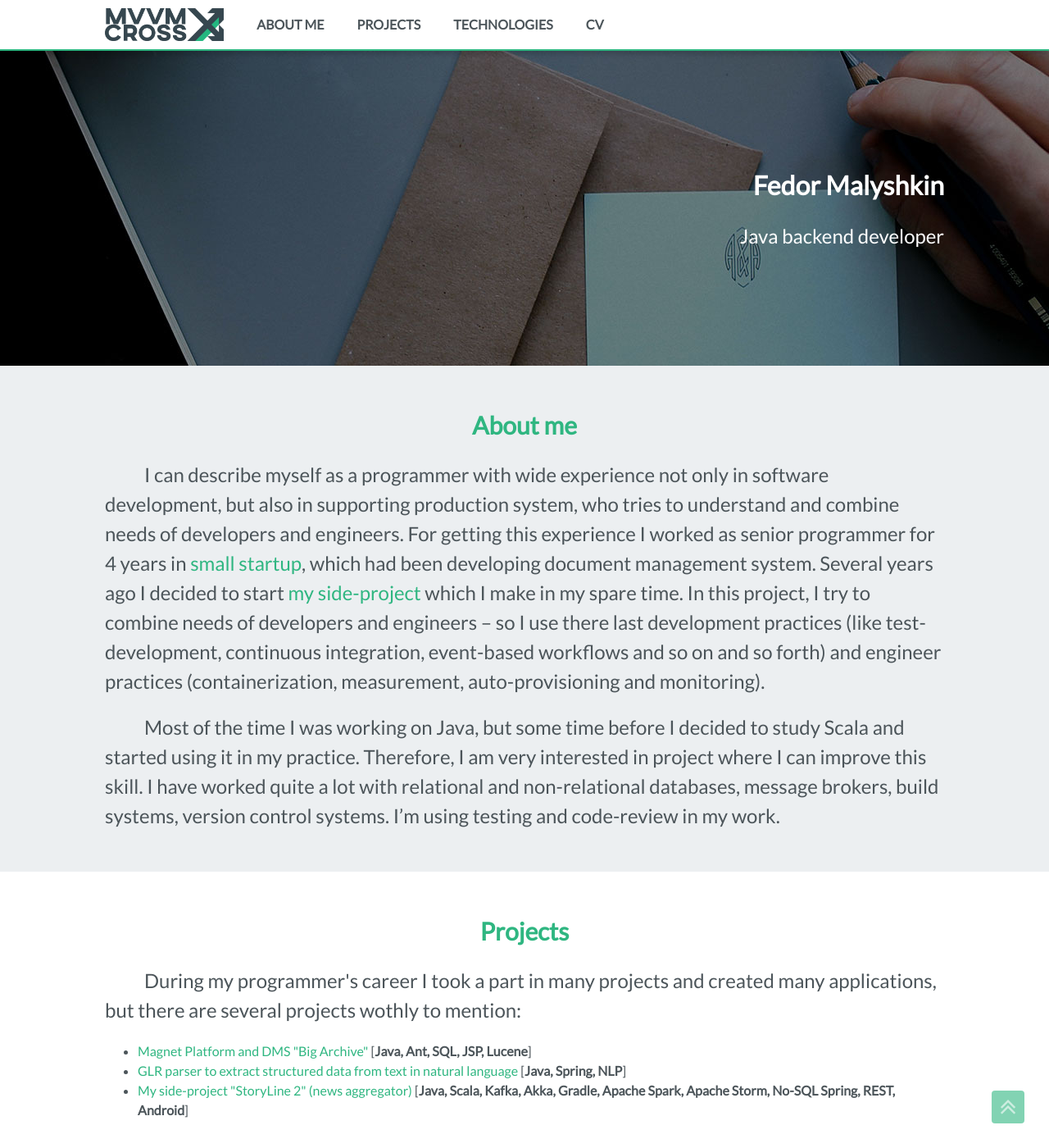
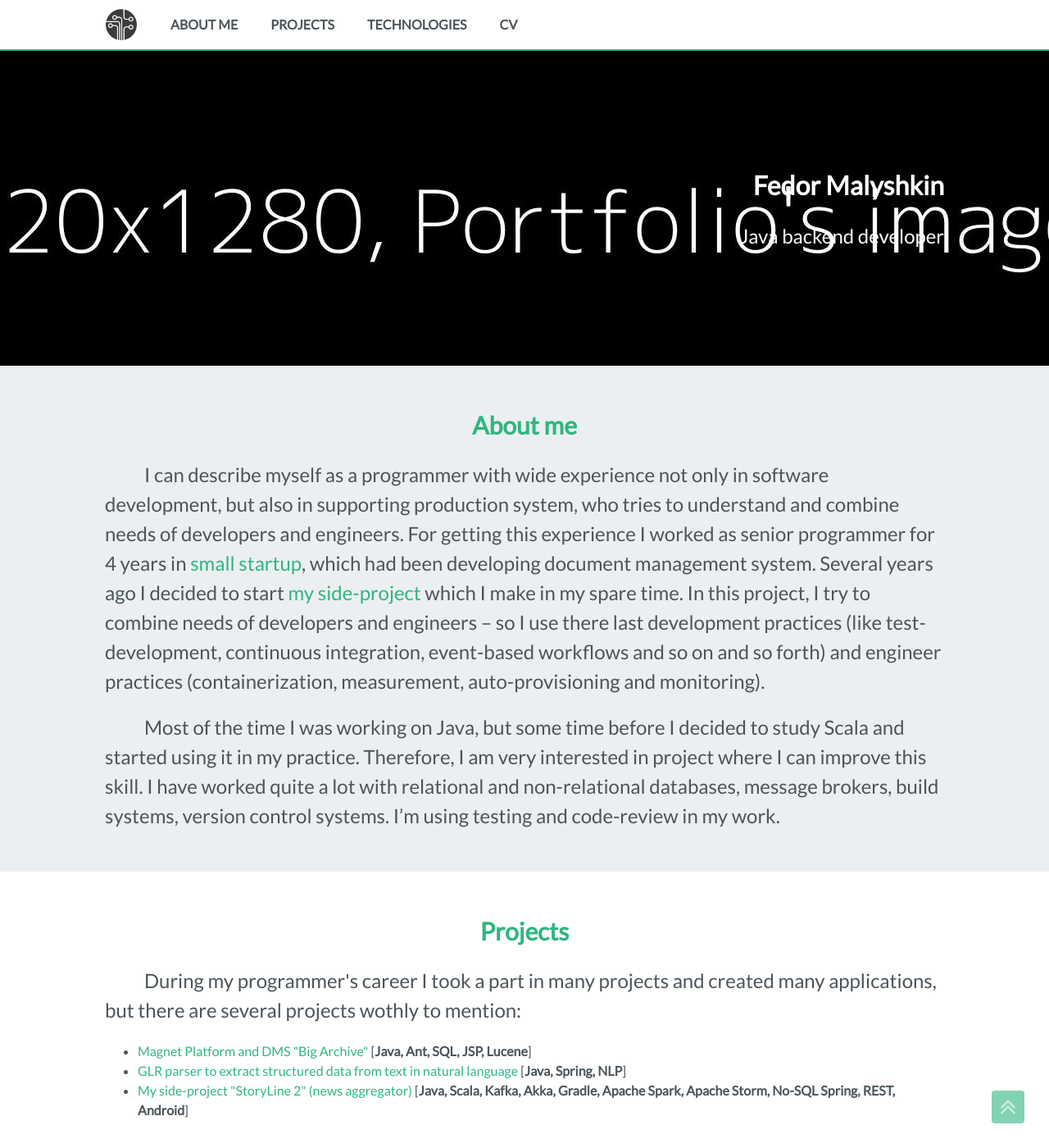
Before and after one commit to fedor-malyshkin/fedor-malyshkin.github.io, a Jekyll site: the page built from index.md, in a window 1280 px wide and 1400 px high. Shown: the whole window at 82% size. Built offline with Jekyll 4.4.1, drawn with Linux system fonts in a browser that asks for light colours.

Commit message:
change logo images

```diff
--- a/404.html
+++ b/404.html
@@ -4,7 +4,7 @@ permalink: /404.html
 ---
 
 <div class="page-not-found">
-    <img src="{{ '/assets/img/logo/MvvmCross-404.png' | relative_url }}" alt="MvvmCross 404" role="img" aria-label="MvvmCross 404">
+    <img src="{{ '/assets/img/logo/logo-404.png' | relative_url }}" alt="logo 404" role="img" aria-label="Logo 404">
     <h1>404</h1>
     <p><strong>Page not found :(</strong></p>
     <p>The site configured at this address does not contain the requested file.</p>
--- a/_config.yml
+++ b/_config.yml
@@ -66,7 +66,7 @@ exclude:
   - SITECHANGELOG.md
 # End
 
-logo: /assets/img/logo/MvvmCross-avatar.png
+logo: /assets/img/logo/logo-avatar.png
 #End
 
 # Date format settings
--- a/_includes/header.html
+++ b/_includes/header.html
@@ -3,13 +3,13 @@
         <i class="fa fa-bars fa-2x" aria-hidden="true"></i>
     </button>
     <a href="{{ '/' | relative_url }}" class="logo" role="link" aria-label="Home">
-        <img alt="{{ site.title | escape }}" src="{{ '/assets/img/logo/MvvmCross-logo.png' | relative_url }}" role="img" aria-label="Logo"/>
+        <img alt="{{ site.title | escape }}" src="{{ '/assets/img/logo/logo.png' | relative_url }}" role="img" aria-label="Logo"/>
     </a>
     <nav class="navigation" role="navigation" aria-label="Navigation">
         <ul role="menu" aria-hidden="true" aria-label="Navigation menu">
             <li role="menuitem" aria-label="Navigation menu item">
                 <a href="{{ '/' | relative_url }}" class="logo" role="menuitem" aria-label="Home">
-                    <img alt="{{ site.title | escape }}" src="{{ '/assets/img/logo/MvvmCross-logo.png' | relative_url }}" role="img" aria-label="Logo"/>
+                    <img alt="{{ site.title | escape }}" src="{{ '/assets/img/logo/logo.png' | relative_url }}" role="img" aria-label="Logo"/>
                 </a>
             </li>
             {% for item in site.menu %}
--- a/_sass/includes/_footer.scss
+++ b/_sass/includes/_footer.scss
@@ -14,7 +14,7 @@
     flex-flow: row nowrap;
 
     .avatar {
-      background-image: url($baseurl + "/assets/img/logo/MvvmCross-avatar.png");
+      background-image: url($baseurl + "/assets/img/logo/logo-avatar.png");
       background-position: center center;
       background-repeat: no-repeat;
       background-size: $footer-avatar-size;
```
Also changed, not shown: assets/img/intro-bg.jpg, assets/img/logo/Microsoft_logo.png (deleted), assets/img/logo/MvvmCross-404.png (deleted), assets/img/logo/MvvmCross-avatar.png (deleted), assets/img/logo/MvvmCross-logo.png (deleted), assets/img/logo/Xamarin-logo.png (deleted), assets/img/logo/dotnet-foundation-logo.png (deleted), assets/img/logo/logo-404.png (added), assets/img/logo/logo-avatar.png (added), assets/img/logo/logo-xablu-blue.png (deleted), assets/img/logo/logo.png (added).
